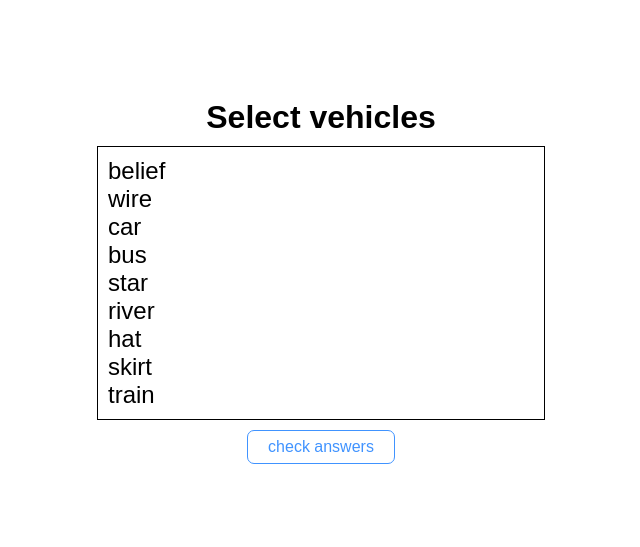
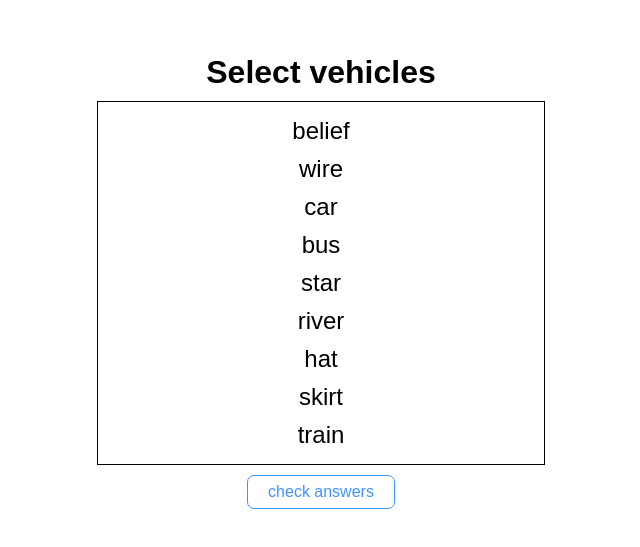
Before and after one commit to FrostyDog/Wordcloud-game, an Angular app: page /game in a window 1280 px wide. Shown: the part 119-666 px from the top of the page, without its empty margins (319-959 px from the left). Built offline with nearby package versions, Linux system fonts and the light colour scheme.

Commit message:
feat: styling and play-again button

```diff
--- a/src/app/components/game/game.component.scss
+++ b/src/app/components/game/game.component.scss
@@ -13,15 +13,19 @@
 .game-space {
   padding: 10px;
   border: 1px black solid;
-  position: relative;
   width: 50%;
   min-height: 50%;
+  display: flex;
+  flex-direction: column;
+  justify-content: center;
+  align-items: center;
 }
 
 .word {
   font-size: 1.5rem;
   color: #000;
   cursor: pointer;
+  margin: 5px 0;
   &.picked {
     color: gray;
   }
--- a/src/app/components/results/results.component.html
+++ b/src/app/components/results/results.component.html
@@ -4,3 +4,6 @@
   <p>Your Score:</p>
 </div>
 <p class="blue">{{ score }} points</p>
+
+
+<a [routerLink]="['/log-in']"> play again</a>
--- a/src/app/components/results/results.component.scss
+++ b/src/app/components/results/results.component.scss
@@ -13,7 +13,9 @@ p {
     color: var(--blue);
   }
 }
-
+a {
+  margin-top: 40px;
+}
 .text-wrapper {
   margin-bottom: 10px;
   p {
```
